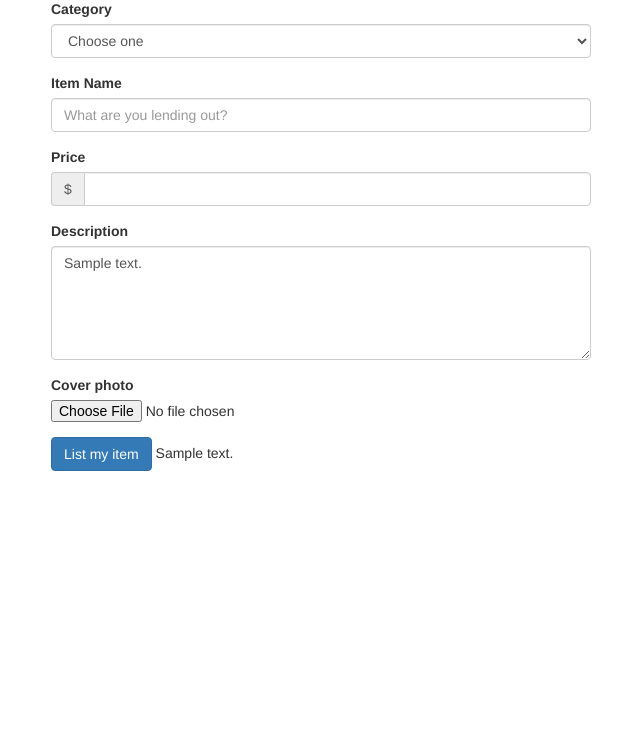
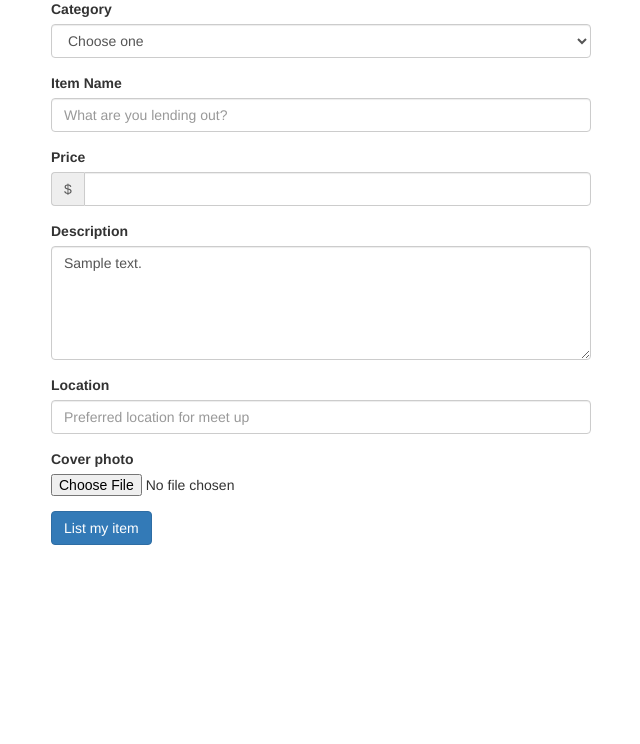
Before and after one commit to matthewtanzj/LimPeiLendYou, a PHP site: template src/views/loan.php in a window 1280 px wide. Shown: the part 71-815 px from the top of the page, without its empty margins (319-959 px from the left). Run offline with PHP 8.4, Linux system fonts and the light colour scheme; the template is opened without the code that fills it: most values are stand-ins (such as "Sample title", 1, 10 or a date in 2020); data that the repository does not hold is empty; some libraries are stand-ins or nearby versions.

Commit message:
loan creation entry now able to be added to database

```diff
--- a/src/views/loan.php
+++ b/src/views/loan.php
@@ -33,11 +33,11 @@
 
     <div class="container">
 
-        <form class="col-md-6 col-md-offset-3">
+        <form class="col-md-6 col-md-offset-3" action='?page=loan' method='POST' >
           <div class="form-group">
             <label for="categorySelection">Category</label>
-              <select class="form-control">
-                  <option value="tools">Choose one</option>
+              <select class="form-control" name="category">
+                  <option value="Null">Choose one</option>
                   <option value="tools">Tools &amp; Gardening</option>
                   <option value="sports">Sports &amp; Outdoor</option>
                   <option value="parties">Parties &amp; Events</option>
@@ -54,20 +54,25 @@
 
           <div class="form-group">
             <label for="itemName">Item Name</label>
-            <input type="text" class="form-control" id="itemName" placeholder="What are you lending out?">
+            <input type="text" class="form-control" name="itemName" placeholder="What are you lending out?">
           </div>
 
          <div class="form-group">
             <label for="price">Price</label>
           <div class="input-group">
             <span class="input-group-addon">$</span>
-            <input type="text" class="form-control" id="price">
+            <input type="text" class="form-control" name="price">
           </div>
         </div>
 
           <div class="form-group">
             <label for="description">Description</label>
-            <textarea class="form-control" rows="5" id="user_info" name="user_info" placeholder="Tell us more about your item! E.g size, condition, colour etc..."><?php echo $data['description_info']; ?></textarea>
+            <textarea class="form-control" rows="5" id="item_info" name="item_info" placeholder="Tell us more about your item! E.g size, condition, colour etc..."><?php echo $data['description_info']; ?></textarea>
+          </div>
+
+              <div class="form-group">
+            <label for="location">Location</label>
+            <input type="text" class="form-control" name="location" placeholder="Preferred location for meet up">
           </div>
 
           <div class="form-group">
@@ -77,7 +82,7 @@
 
              <div class='form-group'>
                     <input class="btn btn-primary" type="submit" name="submit" value="List my item"/>
-                    <?php echo $loanEntryCreationMessage;?>
+                    <?php echo $loanCreationErrorMessage;?>
                 </div>
         </form>
 
```
Also changed, not shown: src/controllers/loanController.php (+23 -0 lines), src/models/itemModel.php (+9 -0 lines).
